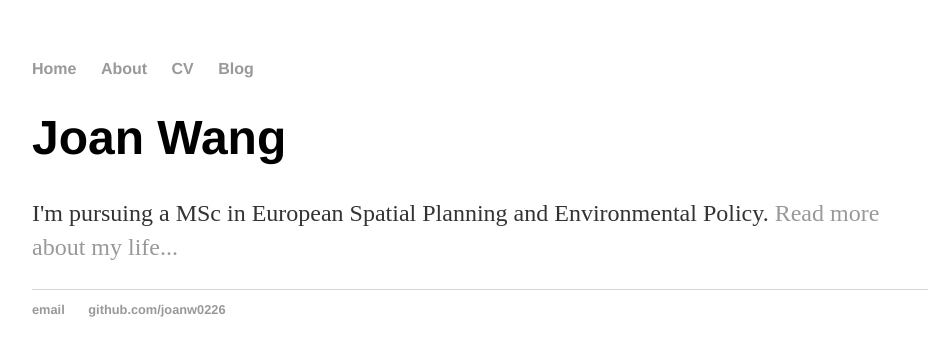
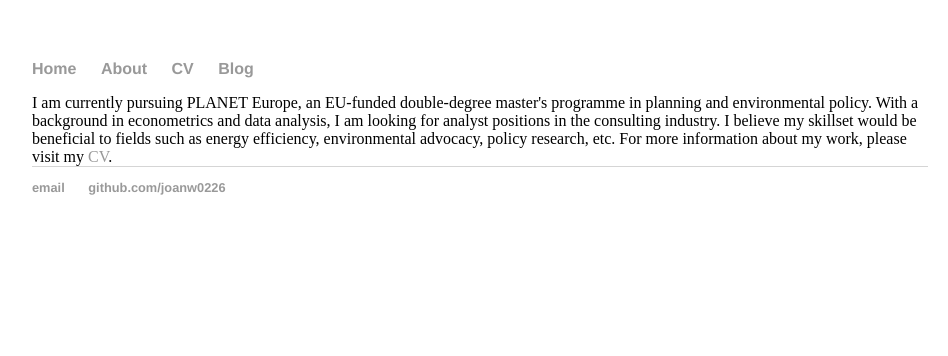
Before and after one commit to joanw0226/joanw0226.github.io, a Jekyll site: the page built from index.html, in a window 1280 px wide. Shown: the top 356 px of the page, without its empty margins (160-1108 px from the left). Built offline with Jekyll 4.4.1, drawn with Linux system fonts in a browser that asks for light colours.

Commit message:
Update index.html

```diff
--- a/index.html
+++ b/index.html
@@ -2,7 +2,11 @@
 layout: default
 title: Joan Wang
 ---
-<div class="blurb">
-	<h1>Joan Wang</h1>
-	<p>I'm pursuing a MSc in European Spatial Planning and Environmental Policy. <a href="/about">Read more about my life...</a></p>
-</div><!-- /.blurb -->
+<div class="home">
+<div class="logo-bar">
+</div>
+</div>
+
+I am currently pursuing PLANET Europe, an EU-funded double-degree master's programme in planning and environmental policy. With a background in econometrics and data analysis, I am looking for analyst positions in the consulting industry. I believe my skillset would be beneficial to fields such as energy efficiency, environmental advocacy, policy research, etc.
+
+For more information about my work, please visit my <a href="http://joanw0226.github.io/cv/">CV</a>.
```
